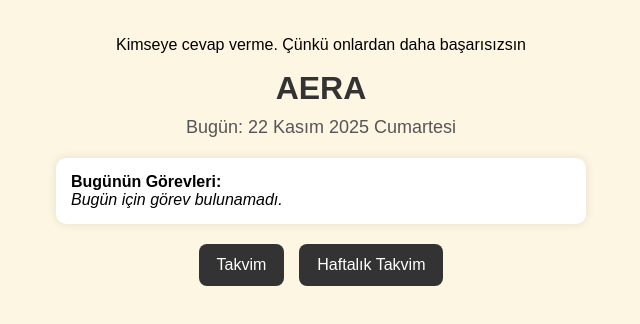
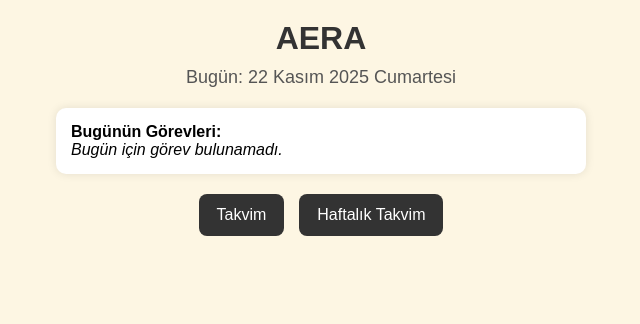
Before and after one commit to ecertastan/AERAK-SELAS-STAN, a plain HTML site: page anasayfa.html in a window 1280 px wide. Shown: the whole page, without its empty margins (319-959 px from the left). Drawn offline with Linux system fonts and the light colour scheme.

Commit message:
Update anasayfa.html

```diff
--- a/anasayfa.html
+++ b/anasayfa.html
@@ -4,7 +4,6 @@
   <meta charset="UTF-8" />
   <meta name="viewport" content="width=device-width, initial-scale=1.0"/>
   <title>AERA</title>
-  <p style="text-align:center;">Kimseye cevap verme. Çünkü onlardan daha başarısızsın</p>
 
   <style>
     body {
```
